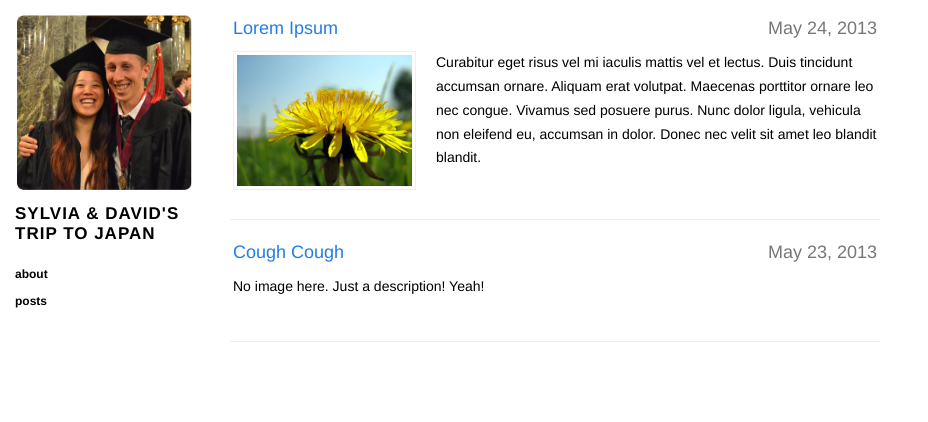
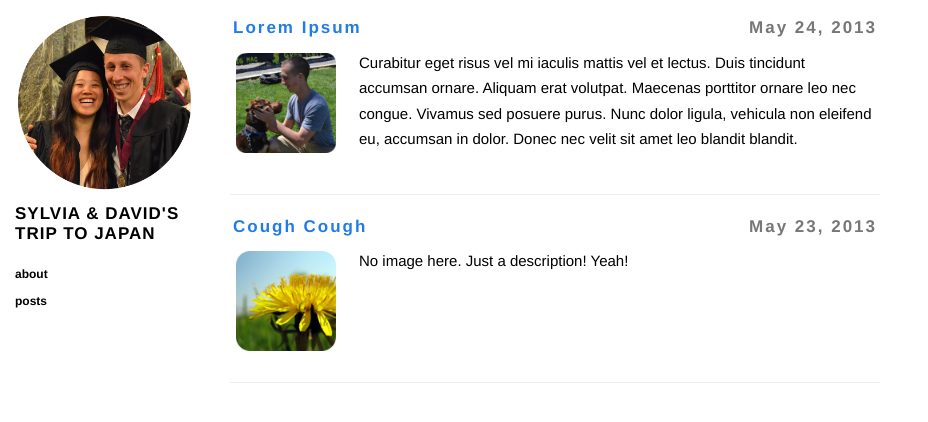
Before and after one commit to kasaharas/japan-blog, a Jekyll site: the page built from index.html, in a window 1280 px wide. Shown: the top 422 px of the page, without its empty margins (0-928 px from the left). Built offline with Jekyll 4.4.1, drawn with Linux system fonts in a browser that asks for light colours; nearby versions of some CDN libraries.

Commit message:
Changed pictures and listing fonts

```diff
--- a/_layouts/layout.html
+++ b/_layouts/layout.html
@@ -30,7 +30,7 @@
 <body>
   <section class="sidebar">
 	 <a href="{{ BASE_PATH}}">
-      <img src="{{ BASE_PATH }}/images/grads.jpg" height="175" width="175" class="avatar" />
+      <img src="{{ BASE_PATH }}/images/grads-circ.jpg" height="175" width="175" class="avatar" />
     </a>
 
   	 <section class="name">
--- a/css/base.css
+++ b/css/base.css
@@ -98,7 +98,7 @@ a {
     margin-bottom: 10px; }
   .content p {
     color: #000000;
-    font-size: 14px;
+    font-size: 15px;
     margin-top: 10px;
     margin-bottom: 1.2em;
     line-height: 1.7em; }
@@ -110,7 +110,7 @@ a {
       padding: 2px 3px; }
   .content img {
     padding: 3px;
-    border: 1px solid #eeeeee;
+    /*border: 1px solid #eeeeee;*/
     max-width: 100%; }
   .content hr {
     border: 0;
@@ -155,15 +155,19 @@ a {
       margin: 0;
       padding: 0; }
     .content .listing li {
-      font-size: 18px;
+      font-size: 17px;
       list-style: none;
       padding: 0px 3px;
       color: #777777;
       border-bottom: 1px solid #eee; }
     .content .listing li span {
+      font-weight: bold;
+      letter-spacing: 2px;
       float: right; }
     .content .listing a {
-      text-decoration: none; }
+      font-weight: bold;
+      letter-spacing: 2px;
+      text-decoration: none ; }
       .content .listing a:hover {
         color: #777777;
   .content .meta {
--- a/index.html
+++ b/index.html
@@ -13,7 +13,7 @@ title: "Posts"
       {% if post.image %}
         <br/>
         <div style="float:left; padding-top:10px; padding-bottom:1.2em; padding-right:20px;">
-          <a href="{{ BASE_PATH }}{{ post.url }}"><img src="{{ BASE_PATH }}{{ post.image }}" width="175" /></a>
+          <a href="{{ BASE_PATH }}{{ post.url }}"><img src="{{ BASE_PATH }}{{ post.image }}" height="100" /></a>
         </div>
       {% endif %}
       {% if post.description %}
```
Also changed, not shown: _posts/2013-05-23-cough-cough.md (+1 -0 lines), _posts/2013-05-24-lorem-ipsum.md (+1 -1 lines), images/dandelion.jpg, images/dave-corners.jpg (added), images/dave.jpg (added), images/grads-circ.jpg (added).
